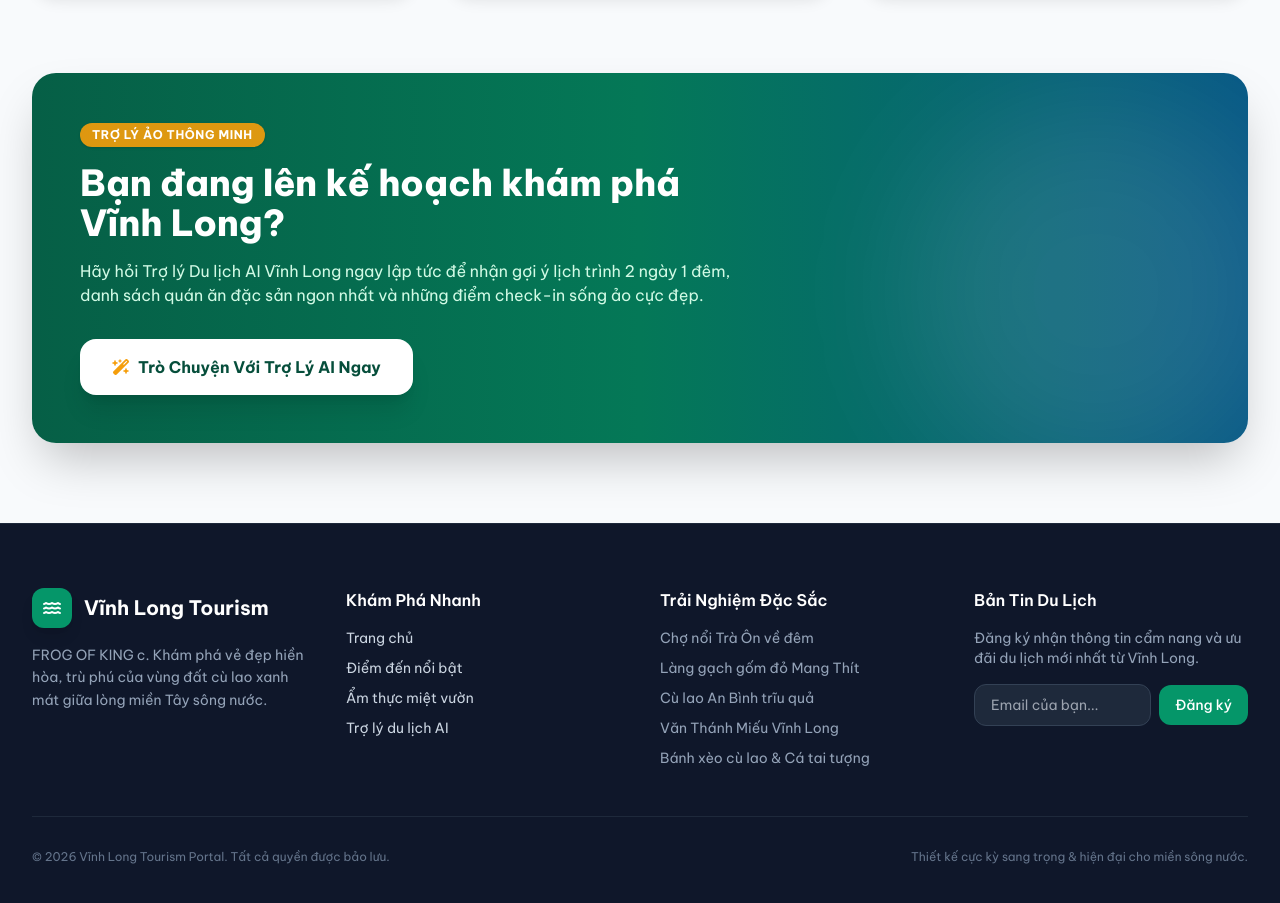
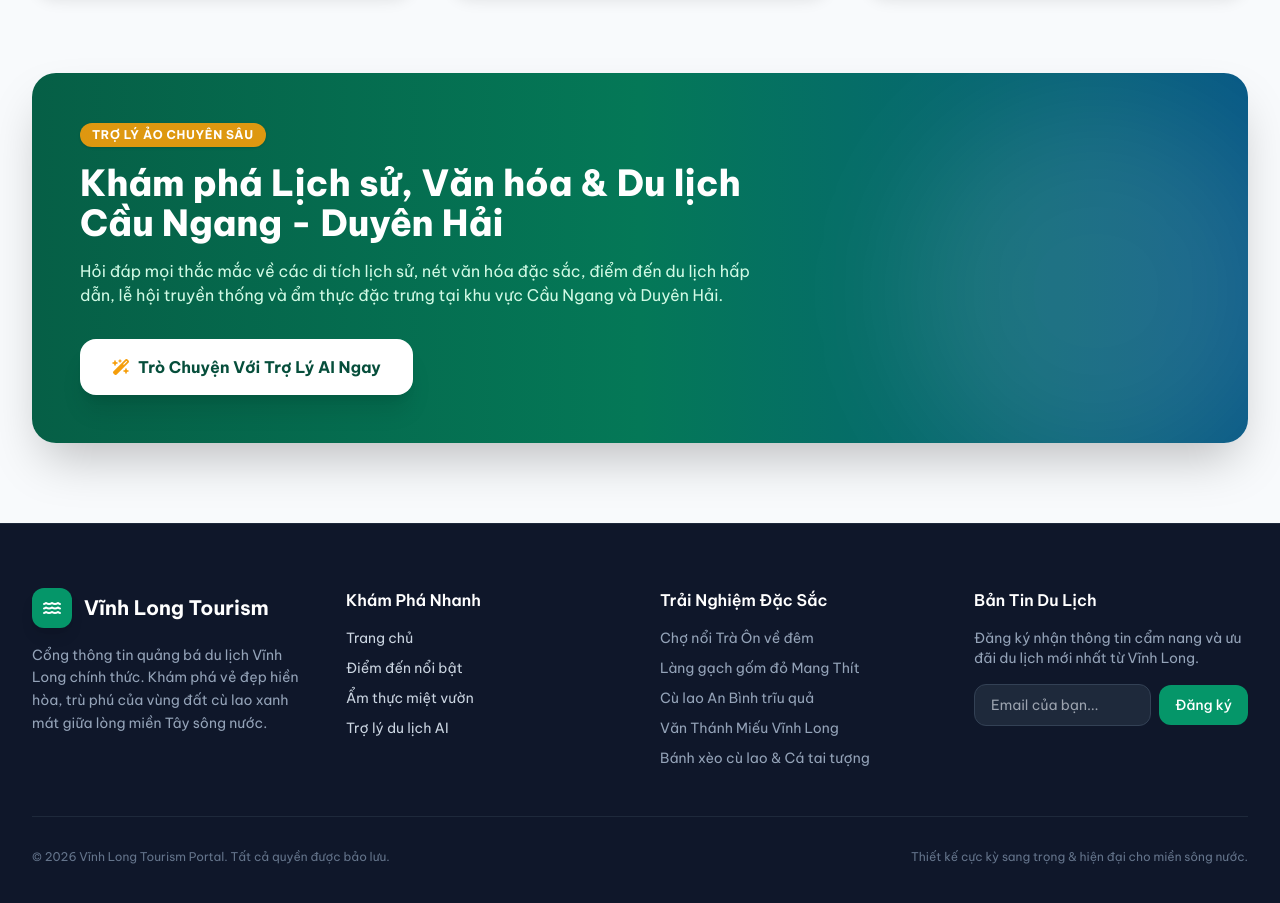
Before and after one commit to frogofking/conechopdulichvinhlong, a plain HTML site: page index.html in a window 1280 px wide. Shown: the part 1980-2883 px from the top of the page. Drawn offline with nearby package versions, Linux system fonts and the light colour scheme.

Commit message:
Update index.html

```diff
--- a/index.html
+++ b/index.html
@@ -177,7 +177,7 @@
                             <span class="text-xl font-bold text-white footer-brand-title">Vĩnh Long Tourism</span>
                         </div>
                         <p class="text-sm text-slate-400 leading-relaxed">
-                            FROG OF KING c. Khám phá vẻ đẹp hiền hòa, trù phú của vùng đất cù lao xanh mát giữa lòng miền Tây sông nước.
+                            Cổng thông tin quảng bá du lịch Vĩnh Long chính thức. Khám phá vẻ đẹp hiền hòa, trù phú của vùng đất cù lao xanh mát giữa lòng miền Tây sông nước.
                         </p>
                     </div>
                     <div>
@@ -723,20 +723,20 @@
                         </div>
                     </section>
 
-                    <!-- AI Assistant Banner CTA -->
+                    <!-- AI Assistant Banner CTA - Cầu Ngang & Duyên Hải -->
 <section class="max-w-7xl mx-auto px-4 sm:px-6 lg:px-8 mb-20">
     <div class="bg-gradient-to-r from-emerald-800 via-emerald-700 to-sky-800 rounded-3xl p-8 sm:p-12 text-white relative overflow-hidden shadow-2xl">
         <div class="absolute -right-10 -bottom-10 w-96 h-96 bg-white/10 rounded-full blur-3xl pointer-events-none"></div>
         <div class="relative z-10 max-w-2xl">
-                                <span class="bg-amber-500/90 text-white text-xs font-bold px-3 py-1 rounded-full uppercase tracking-wider mb-4 inline-block shadow">Trợ Lý Ảo Thông Minh</span>
-                                <h3 class="text-3xl sm:text-4xl font-extrabold mb-4 leading-tight">Bạn đang lên kế hoạch khám phá Vĩnh Long?</h3>
+            <span class="bg-amber-500/90 text-white text-xs font-bold px-3 py-1 rounded-full uppercase tracking-wider mb-4 inline-block shadow">Trợ Lý Ảo Chuyên Sâu</span>
+            <h3 class="text-3xl sm:text-4xl font-extrabold mb-4 leading-tight">Khám phá Lịch sử, Văn hóa & Du lịch Cầu Ngang - Duyên Hải</h3>
             <p class="text-emerald-100 text-sm sm:text-base mb-8 leading-relaxed">
-                                    Hãy hỏi Trợ lý Du lịch AI Vĩnh Long ngay lập tức để nhận gợi ý lịch trình 2 ngày 1 đêm, danh sách quán ăn đặc sản ngon nhất và những điểm check-in sống ảo cực đẹp.
+                Hỏi đáp mọi thắc mắc về các di tích lịch sử, nét văn hóa đặc sắc, điểm đến du lịch hấp dẫn, lễ hội truyền thống và ẩm thực đặc trưng tại khu vực Cầu Ngang và Duyên Hải.
             </p>
-                                <button onclick="router.navigate('ai')" class="px-8 py-4 rounded-2xl bg-white text-emerald-900 font-bold shadow-xl hover:bg-emerald-50 transition flex items-center space-x-2">
+            <a href="ai.php" class="px-8 py-4 rounded-2xl bg-white text-emerald-900 font-bold shadow-xl hover:bg-emerald-50 transition flex items-center space-x-2 w-fit">
                 <i class="fa-solid fa-wand-magic-sparkles text-amber-500"></i>
                 <span>Trò Chuyện Với Trợ Lý AI Ngay</span>
-                                </button>
+            </a>
         </div>
     </div>
 </section>
```
Lines whose indentation alone changed are shown as unchanged.
